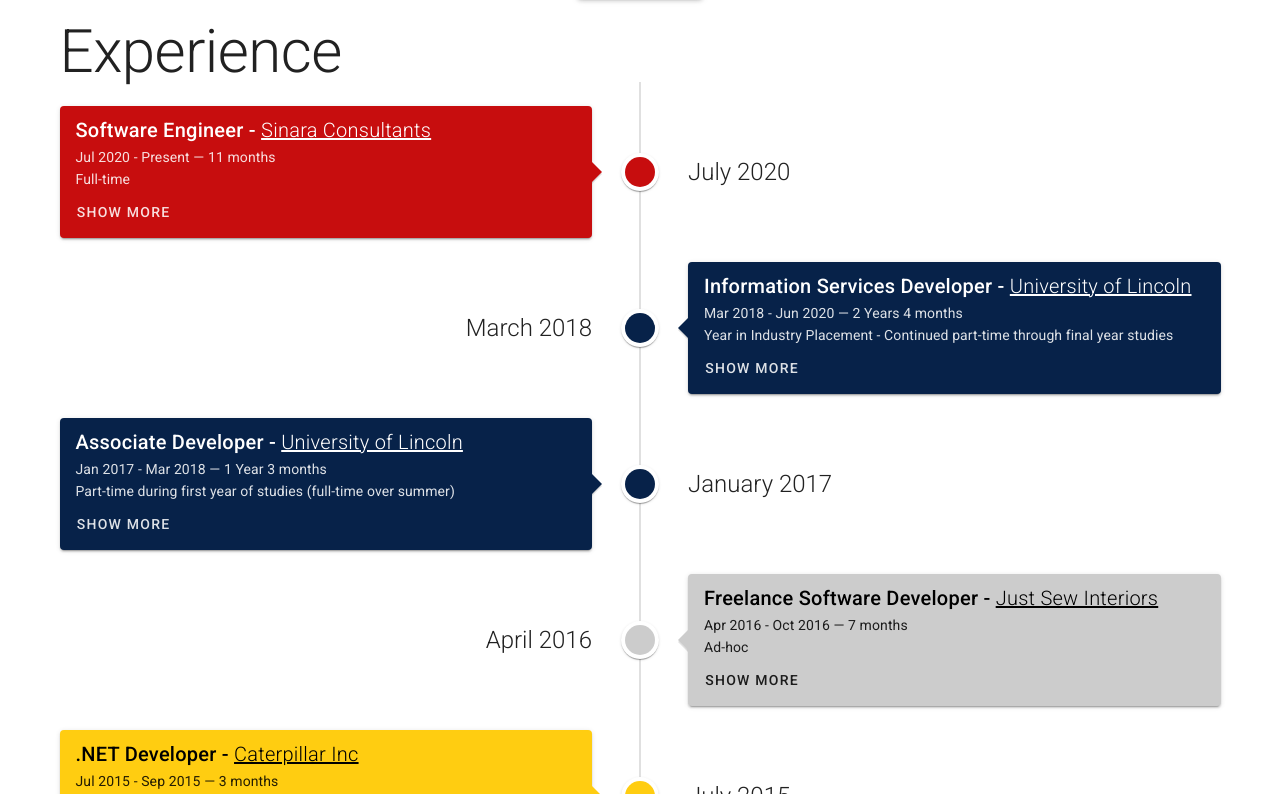
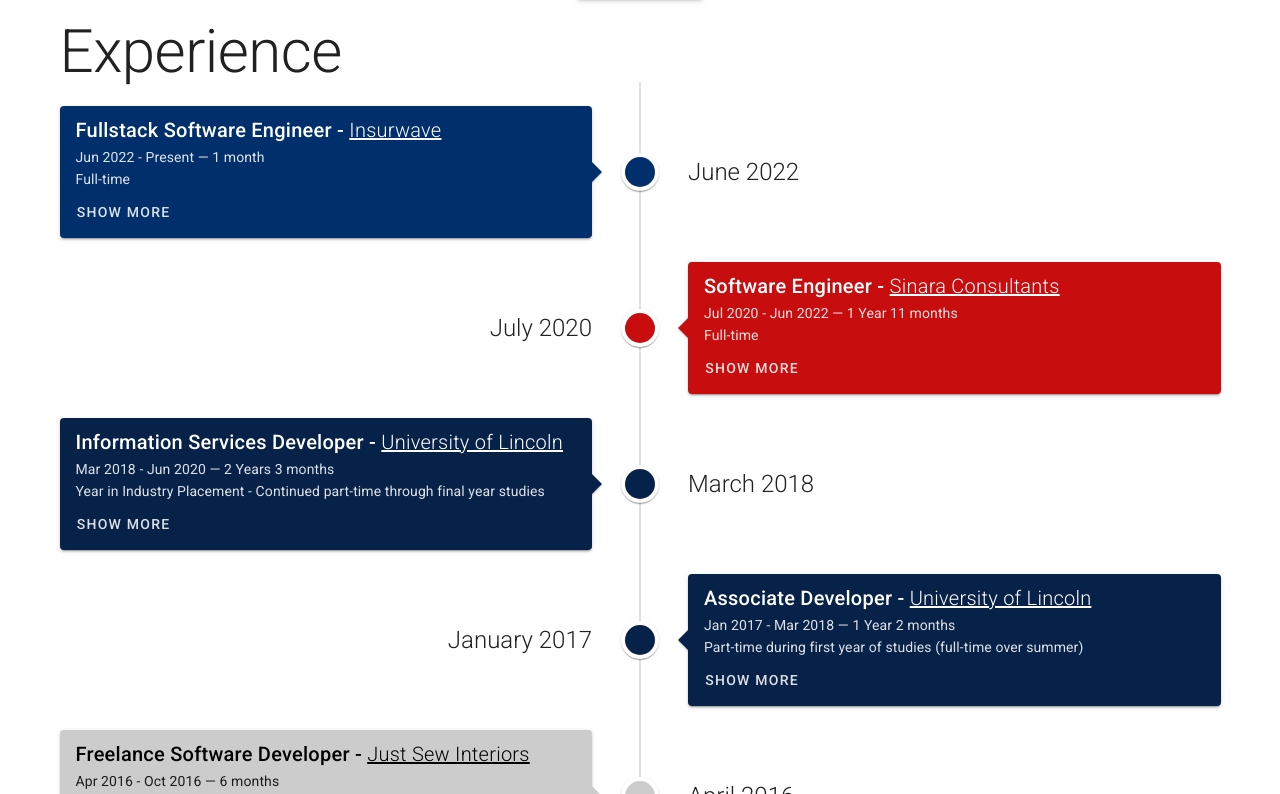
Before and after one commit to JackSteel97/PersonalSite, a Nuxt app: page / in a window 1280 px wide. Shown: the part 946-1740 px from the top of the page. Built offline with nearby package versions, Linux system fonts and the light colour scheme; what vue-typed-js would draw is missing.

Commit message:
Updates experience

```diff
--- a/components/experience/experience-item.vue
+++ b/components/experience/experience-item.vue
@@ -79,11 +79,11 @@
                 if(result.length>0){
                     result += " ";
                 }
-                if(!this.item.toPresent){
-                    months +=1;
-                }
-                result += `${months} month${months>1 ? 's' : ''}`;
+
+            }else{
+                months = 1;
             }
+            result += `${months} month${months>1 ? 's' : ''}`;
             return result;
         },
         startMoment(): dayjs.Dayjs {
--- a/components/experience/experience.vue
+++ b/components/experience/experience.vue
@@ -21,8 +21,11 @@
     data: () =>{
         return {
             experienceItems: [
+                new ExperienceItem('#002F6C', "Fullstack Software Engineer", "#FFFFFF", "Insurwave", "https://insurwave.com/",
+                                "Full-time", new Date(2022, 5, 6), true, new Date(), ["Remote Role", "Agile Scrum Development of modern Microservice-based SaaS systems", "Programming with C#, Typescript, React", "CI/CD with Azure DevOps and deployment with Kubernetes"]),
+
                 new ExperienceItem('#c70d0e', "Software Engineer", "#FFFFFF", "Sinara Consultants", "https://www.sinara.com/",
-                                "Full-time", new Date(2020, 6, 6), true, new Date(), ["Effective home working during pandemic", "Effective hybrid working", "Agile Scrum development of internal and external client large-scale systems", "Programming with C#, SignalR, Typescript, VueJS", "Deployment to AWS with kubernetes", "CI/CD with Jenkins"]),
+                                "Full-time", new Date(2020, 6, 6), false, new Date(2022, 5, 6), ["Effective home working during pandemic", "Effective hybrid working", "Agile Scrum development of internal and external client large-scale systems", "Programming with C#, SignalR, Typescript, VueJS", "Deployment to AWS with kubernetes", "CI/CD with Jenkins"]),
 
                 new ExperienceItem('#072249', "Information Services Developer", "#FFFFFF", "University of Lincoln", "https://www.lincoln.ac.uk/",
                                 "Year in Industry Placement - Continued part-time through final year studies", new Date(2018, 2, 6), false, new Date(2020, 5, 28), ['Winner in Best Achievement in Student Experience Enhancement for Navigate-Me', 'Highly Commended in Best Achievement in Technology for Navigate-Me', 'Agile development of new and existing public-facing web systems', 'Programming with C#, MVC ASP.NET, VueJS with JSX, and SQL Server','Lead small development team', 'Resolving customer support tickets', 'Maintenance of developed systems, including fixes and feature additions']),
```
